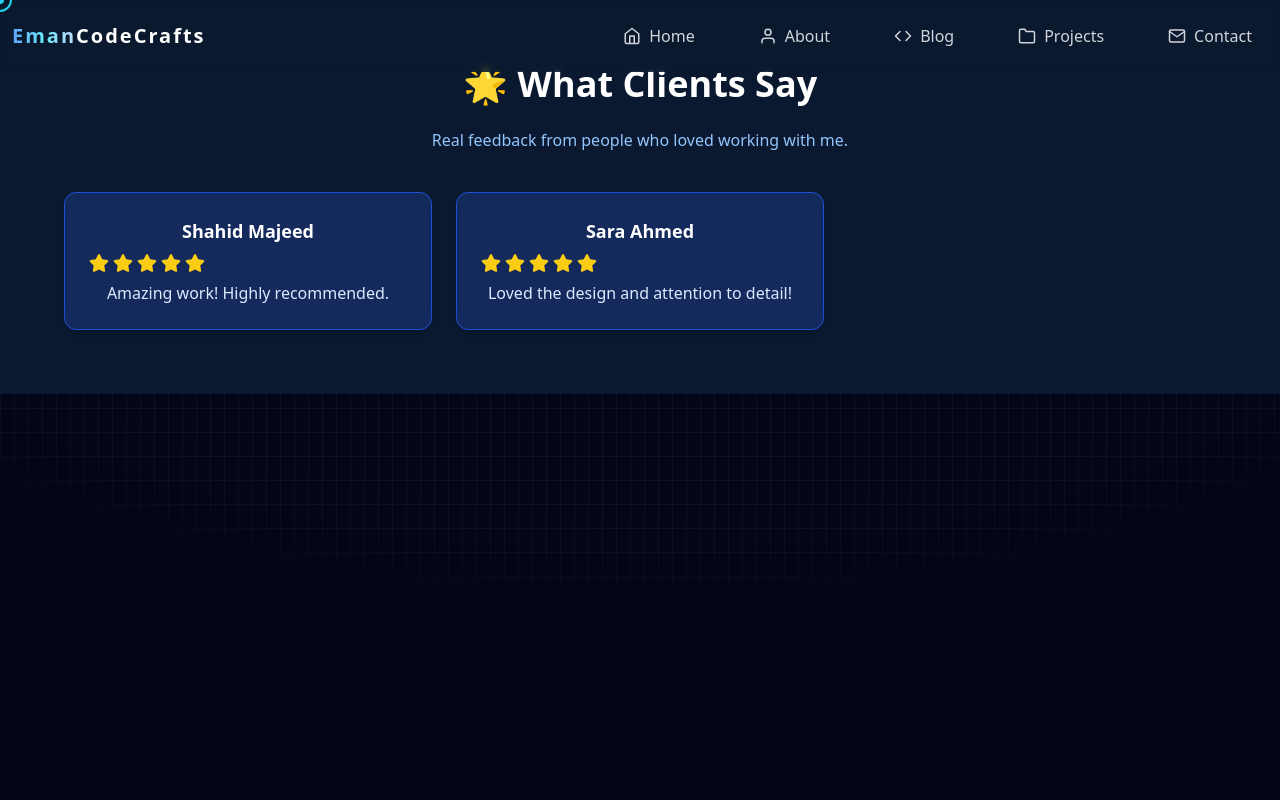
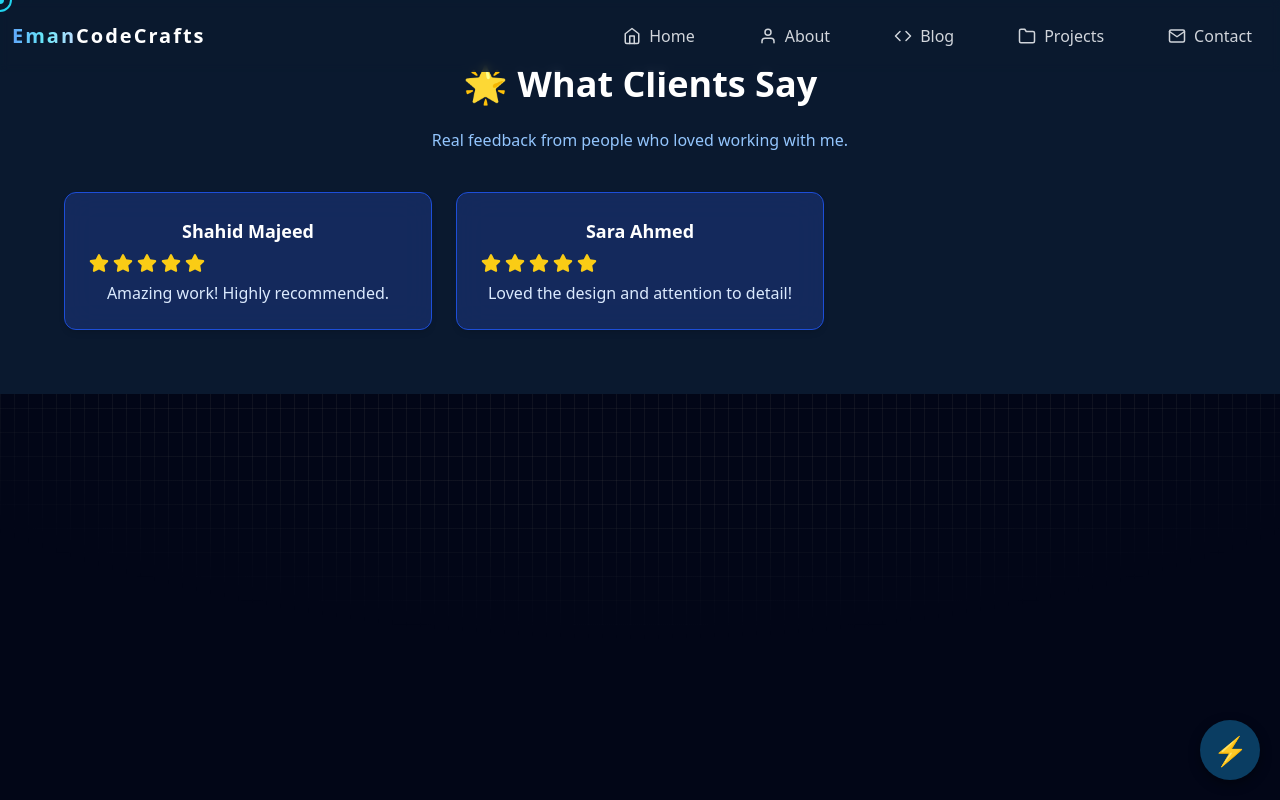
Before and after one commit to eman-projectspace/react-portfolio, a React (Create React App) app: page /reviews in a window 1280 px wide. Built offline with nearby package versions, Linux system fonts and the light colour scheme.

Commit message:
Added Ai agent

```diff
--- a/src/App.js
+++ b/src/App.js
@@ -9,6 +9,7 @@ import Cursor from './components/Cursor';
 import Blog from './pages/Blog';
 import Background from './components/Background';
 import Reviews from './components/Reviews';
+import Aether from './components/Aether';
 
 
 function App() {
@@ -25,7 +26,9 @@ function App() {
           <Route path="/projects" element={<Projects />} />
           <Route path="/contact" element={< Contacts />} />
           <Route path="/reviews" element={< Reviews />} />
+
         </Routes>
+        <Aether />
       </div>
     </Router>
   );
--- /dev/null
+++ b/src/components/Aether.js
@@ -0,0 +1,58 @@
+import React, { useState } from "react";
+
+const Aether = () => {
+  const [open, setOpen] = useState(false);
+
+  return (
+    <>
+      {/* Floating button */}
+      <button
+        onClick={() => setOpen(!open)}
+        style={{
+          position: "fixed",
+          bottom: 20,
+          right: 20,
+          zIndex: 9999,
+          backgroundColor: "#0a3d62", // dark blue
+          color: "#fff",
+          border: "none",
+          borderRadius: "50%",
+          width: 60,
+          height: 60,
+          cursor: "pointer",
+          fontSize: 28,
+          boxShadow: "0 4px 12px rgba(0,0,0,0.4)",
+        }}
+        title="Chat with Aether"
+      >
+        ⚡
+      </button>
+
+      {/* Chat iframe */}
+      {open && (
+        <div
+          style={{
+            position: "fixed",
+            bottom: 90,
+            right: 20,
+            width: 380,
+            height: 500,
+            zIndex: 9998,
+            boxShadow: "0 8px 20px rgba(0,0,0,0.5)",
+            borderRadius: 10,
+            overflow: "hidden",
+          }}
+        >
+          <iframe
+            title="Aether Bot"
+            src="https://cdn.botpress.cloud/webchat/v3.6/shareable.html?configUrl=https://files.bpcontent.cloud/2026/02/26/21/20260226214913-RJOLZ7UJ.json"
+            style={{ width: "100%", height: "100%", border: "none" }}
+            allow="microphone"
+          ></iframe>
+        </div>
+      )}
+    </>
+  );
+};
+
+export default Aether;
```
